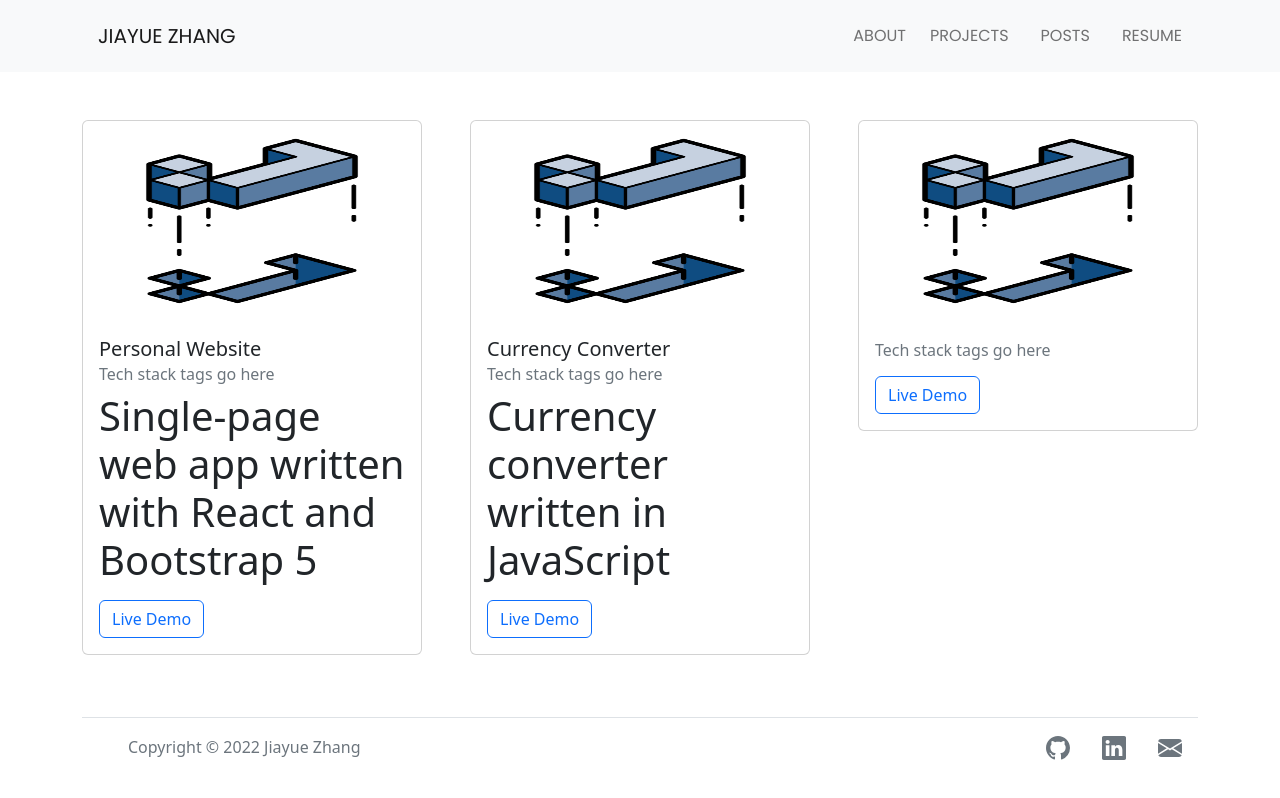
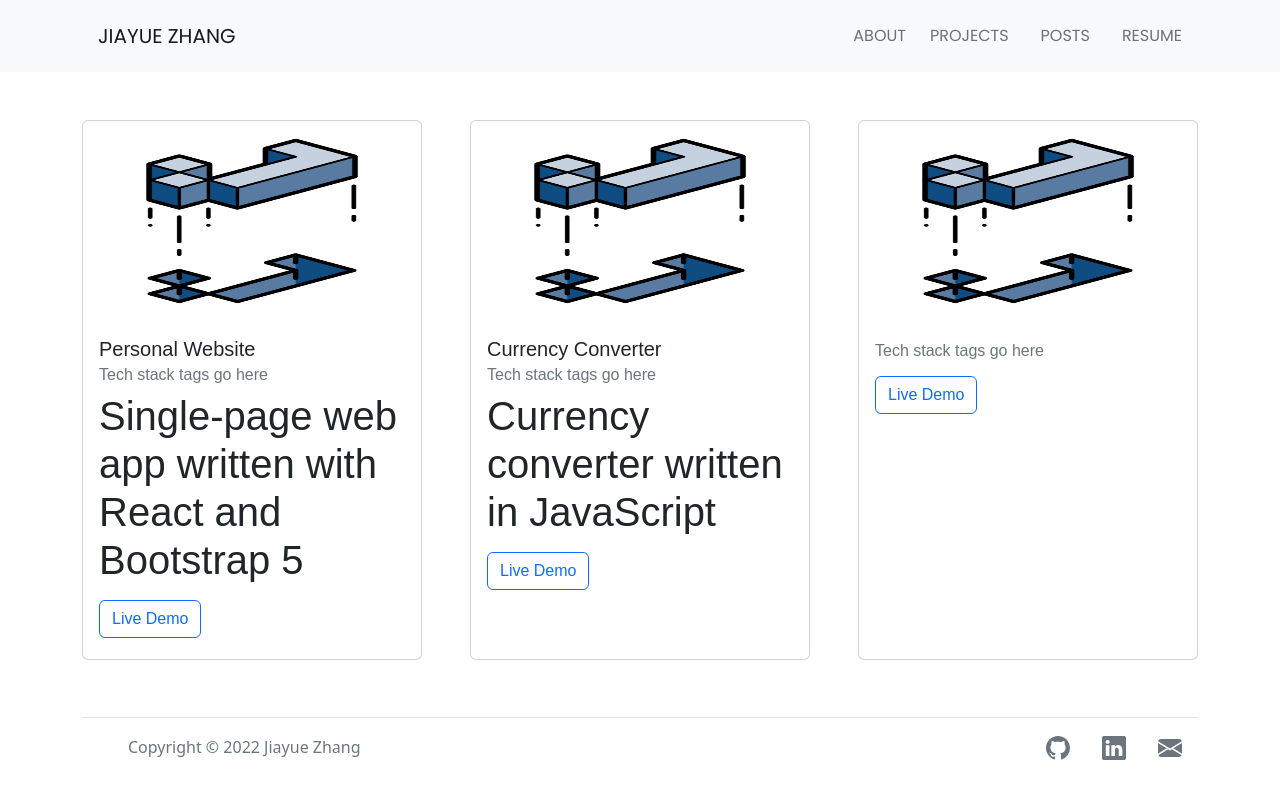
Before and after one commit to zhang-jiayue/zhang-jiayue.github.io, a React (Create React App) app: page /projects in a window 1280 px wide. Built offline with nearby package versions, Linux system fonts and the light colour scheme.

Commit message:
card update

```diff
--- a/src/components/Card.css
+++ b/src/components/Card.css
@@ -16,3 +16,7 @@
 .card-text {
   font-size: 20px;
 }
+.card {
+  height: 540px;
+  font-family: sans-serif;
+}
```
